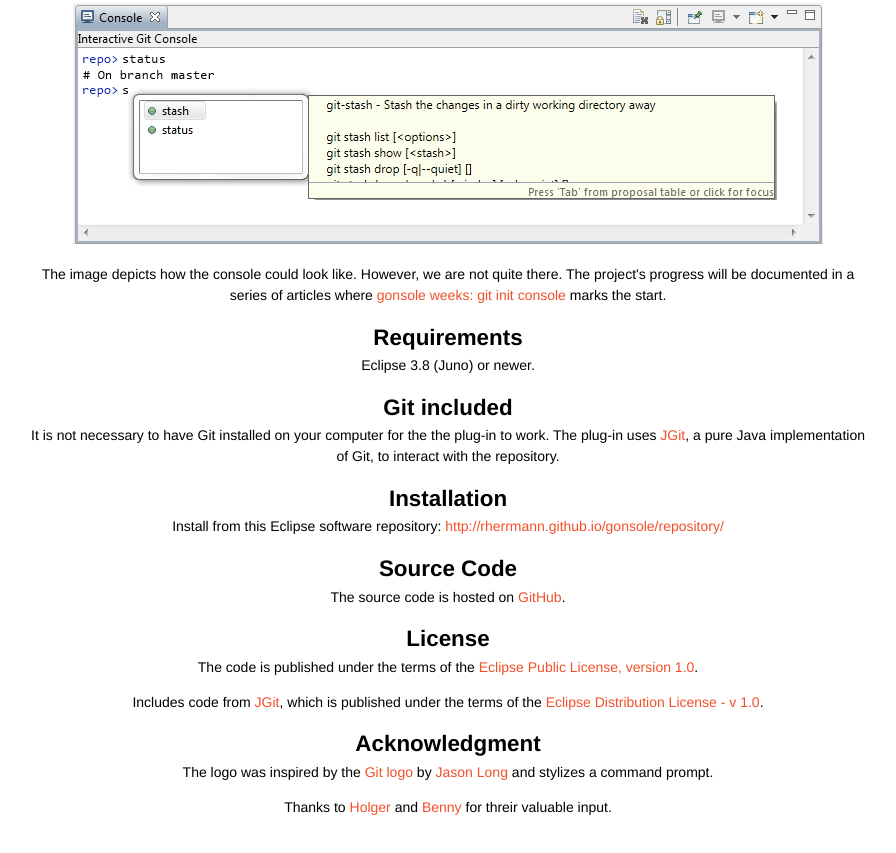
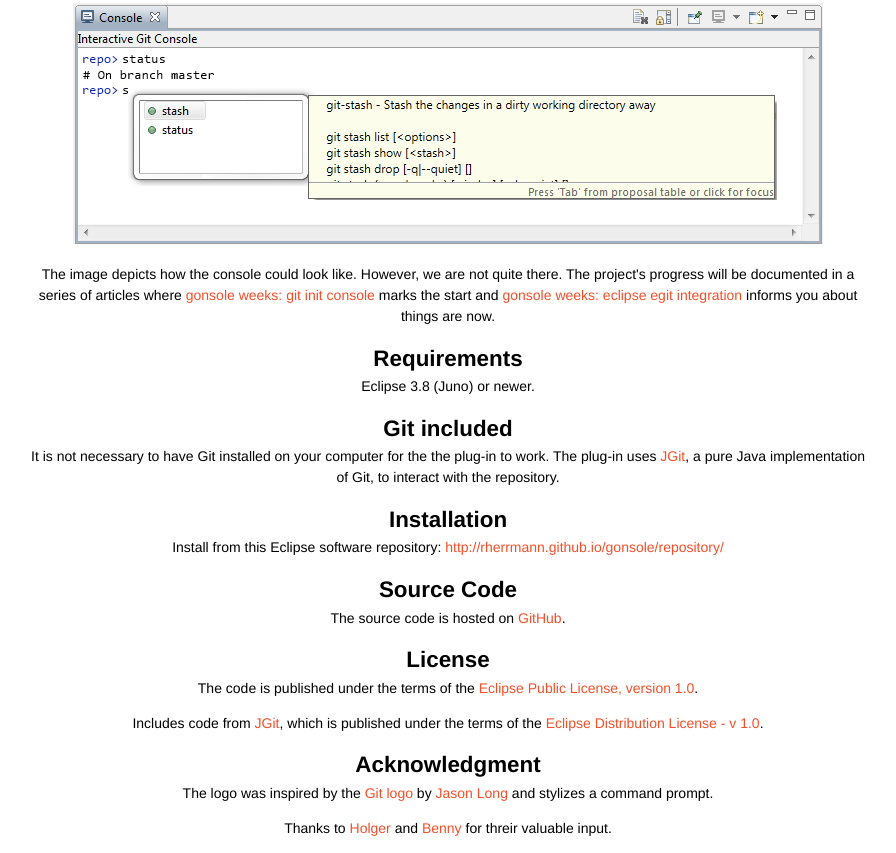
Before and after one commit to rherrmann/gonsole, a plain HTML site: page index.html in a window 1280 px wide. Shown: the part 663-1516 px from the top of the page, without its empty margins (192-1088 px from the left). Before the commit the page ends 1495 px from the top, so only its background shows below. Drawn offline with Linux system fonts and the light colour scheme.

Commit message:
Link to most recent blog post

```diff
--- a/index.html
+++ b/index.html
@@ -35,7 +35,9 @@ The image depicts how the console could look like.
 However, we are not quite there.
 The project's progress will be documented in a series of articles where
 <a href="http://www.codeaffine.com/2014/06/03/gonsole-weeks-git-init-gonsole/">gonsole weeks: git init console</a>
-marks the start.
+marks the start and
+<a href="http://www.codeaffine.com/2014/06/11/gonsole-weeks-eclipse-egit-integration/">gonsole weeks: eclipse egit integration</a>
+informs you about things are now.
 </p>
 
 
```
Also changed, not shown: 1 other file.
